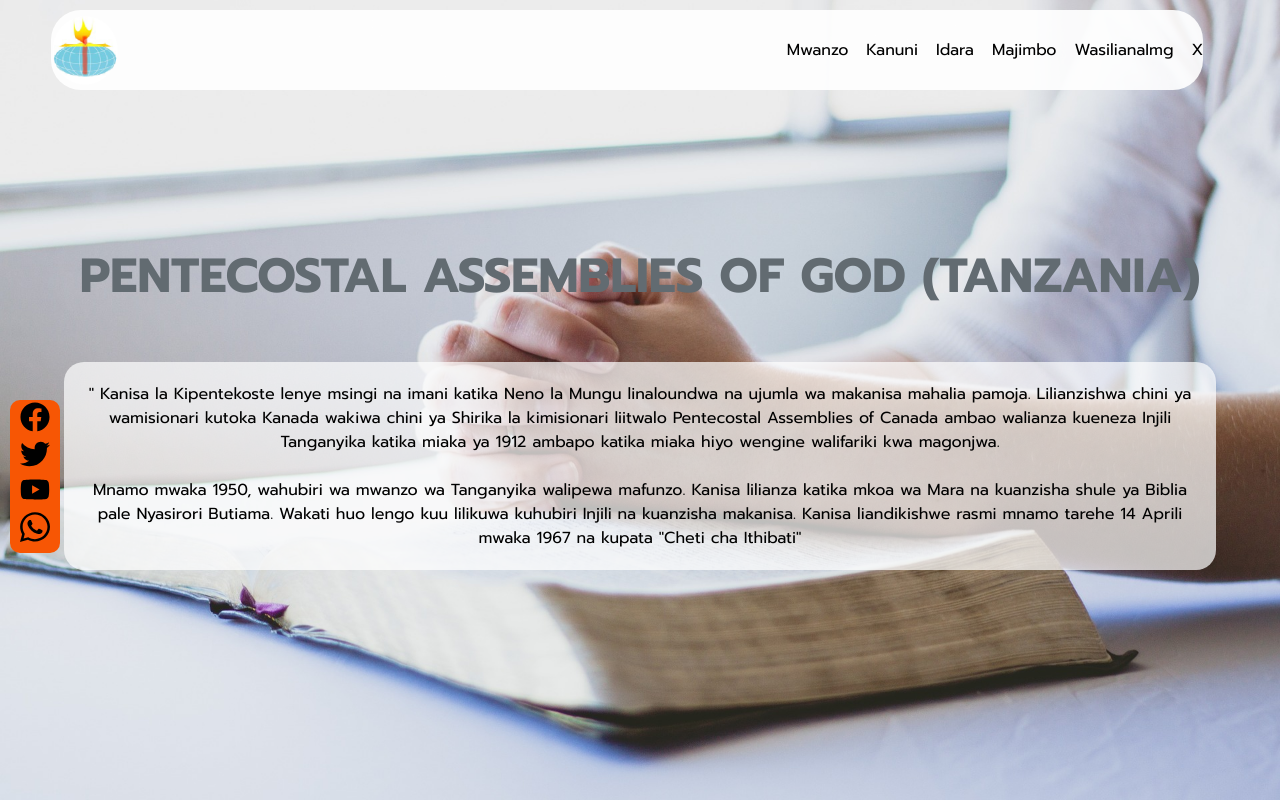
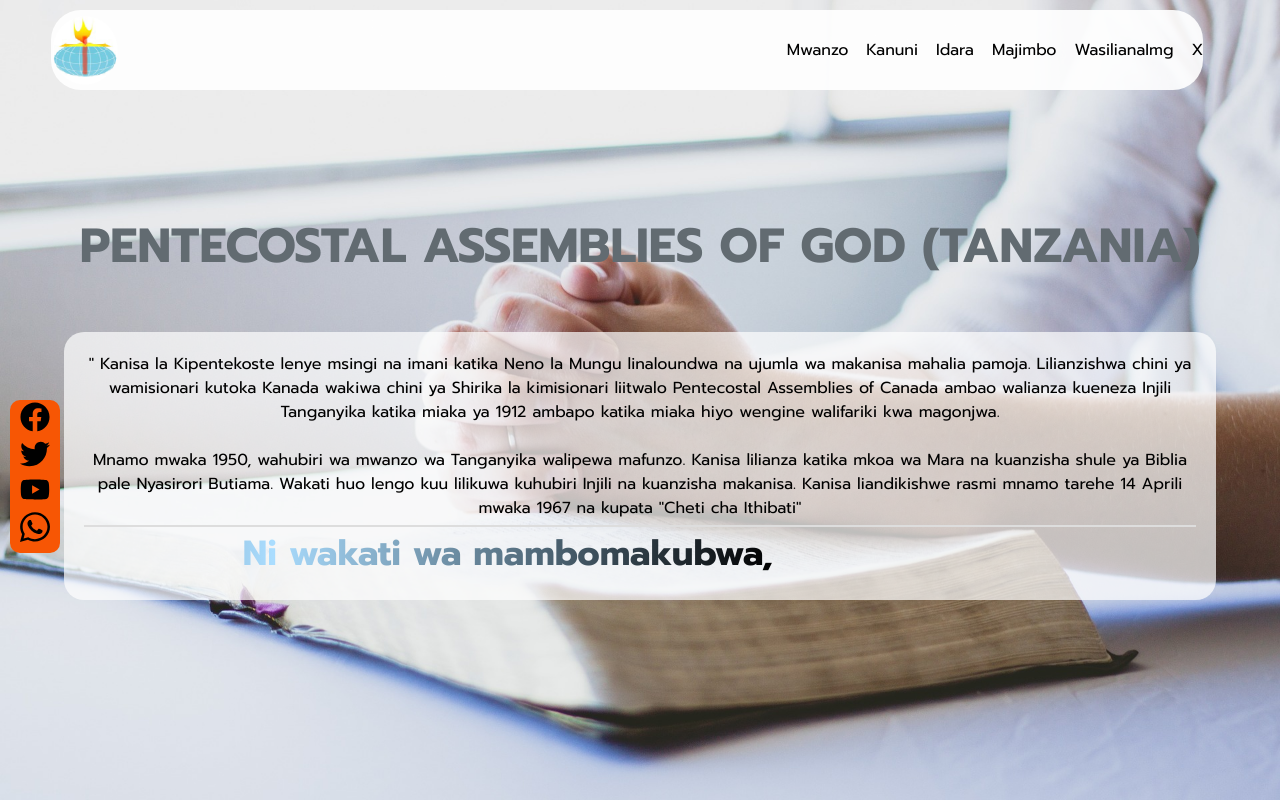
Before and after one commit to Aidan-bn/pagt, a React (Create React App) app: page / in a window 1280 px wide. Shown: the top 800 px of the page. Built offline with nearby package versions, Linux system fonts and the light colour scheme.

Commit message:
Update history section

```diff
--- a/src/App.css
+++ b/src/App.css
@@ -39,16 +39,36 @@
   /* font-weight: 600; */
 }
 
+.landing h3 {
+  margin-top: 5px;
+  font-size: 19px;
+  border-top: 2px solid #ddd;
+  color: #adf;
+  background: linear-gradient(90deg, #000, #adf, #000);
+  -webkit-background-clip: text;
+  background-clip: text;
+  -webkit-text-fill-color: transparent;
+  background-repeat: no-repeat;
+  background-size: 90%;
+  animation: shine 2s linear infinite;
+  position: relative;
+}
+
+@keyframes shine {
+  0% {
+    background-position-x: -500%;
+  }
+  100% {
+    background-position-x: 500%;
+  }
+}
+
 @media screen and (min-width: 600px) {
-  .landing {
-   /* display: flex;
-   flex-direction: column;
-   align-items: flex-end;
-   padding-left: 10px;
-   font-size: 60px; */
-  }
-
   .landing h1 {
     font-size: 48px;
   }
+
+  .landing h3 {
+    font-size: 35px;
+  }
 }
--- a/src/App.js
+++ b/src/App.js
@@ -5,8 +5,20 @@
     <section className='landing'>
       <h1>PENTECOSTAL ASSEMBLIES OF GOD (TANZANIA)</h1>
       <div className='animate'>
-       <p>" Kanisa la Kipentekoste lenye msingi na imani katika Neno la Mungu linaloundwa na ujumla wa makanisa mahalia pamoja. Lilianzishwa chini ya wamisionari kutoka Kanada wakiwa chini ya Shirika la kimisionari liitwalo Pentecostal Assemblies of Canada ambao walianza kueneza Injili Tanganyika katika miaka ya 1912 ambapo katika miaka hiyo wengine walifariki kwa magonjwa.</p><br></br>
-       <p>Mnamo mwaka 1950, wahubiri wa mwanzo wa Tanganyika walipewa mafunzo. Kanisa lilianza katika mkoa wa Mara na kuanzisha shule ya Biblia pale Nyasirori Butiama. Wakati huo lengo kuu lilikuwa kuhubiri Injili na kuanzisha makanisa. Kanisa liandikishwe rasmi mnamo tarehe 14 Aprili mwaka 1967 na kupata "Cheti cha Ithibati"</p>
+       <p>" Kanisa la Kipentekoste lenye msingi na imani katika Neno
+        la Mungu linaloundwa na ujumla wa makanisa mahalia pamoja.
+         Lilianzishwa chini ya wamisionari kutoka Kanada wakiwa chini
+         ya Shirika la kimisionari liitwalo Pentecostal Assemblies of
+         Canada ambao walianza kueneza Injili Tanganyika katika miaka
+         ya 1912 ambapo katika miaka hiyo wengine walifariki kwa
+         magonjwa.</p><br></br>
+       <p>Mnamo mwaka 1950, wahubiri wa mwanzo wa Tanganyika walipewa
+         mafunzo. Kanisa lilianza katika mkoa wa Mara na kuanzisha
+         shule ya Biblia pale Nyasirori Butiama. Wakati huo lengo kuu
+         lilikuwa kuhubiri Injili na kuanzisha makanisa. Kanisa
+         liandikishwe rasmi mnamo tarehe 14 Aprili mwaka 1967 na
+         kupata "Cheti cha Ithibati"</p>
+         <h3>Ni wakati wa mambomakubwa, Inuka uangaze</h3>
       </div>
     </section>
   );
--- a/src/history.css
+++ b/src/history.css
@@ -35,7 +35,6 @@
 .li-slogan h6 {
     color: #1d5273;
     font-size: 30px;
-    animation: lights 5s 750ms linear infinite;
 }
 
 @media screen and (max-width: 600px) {
```
